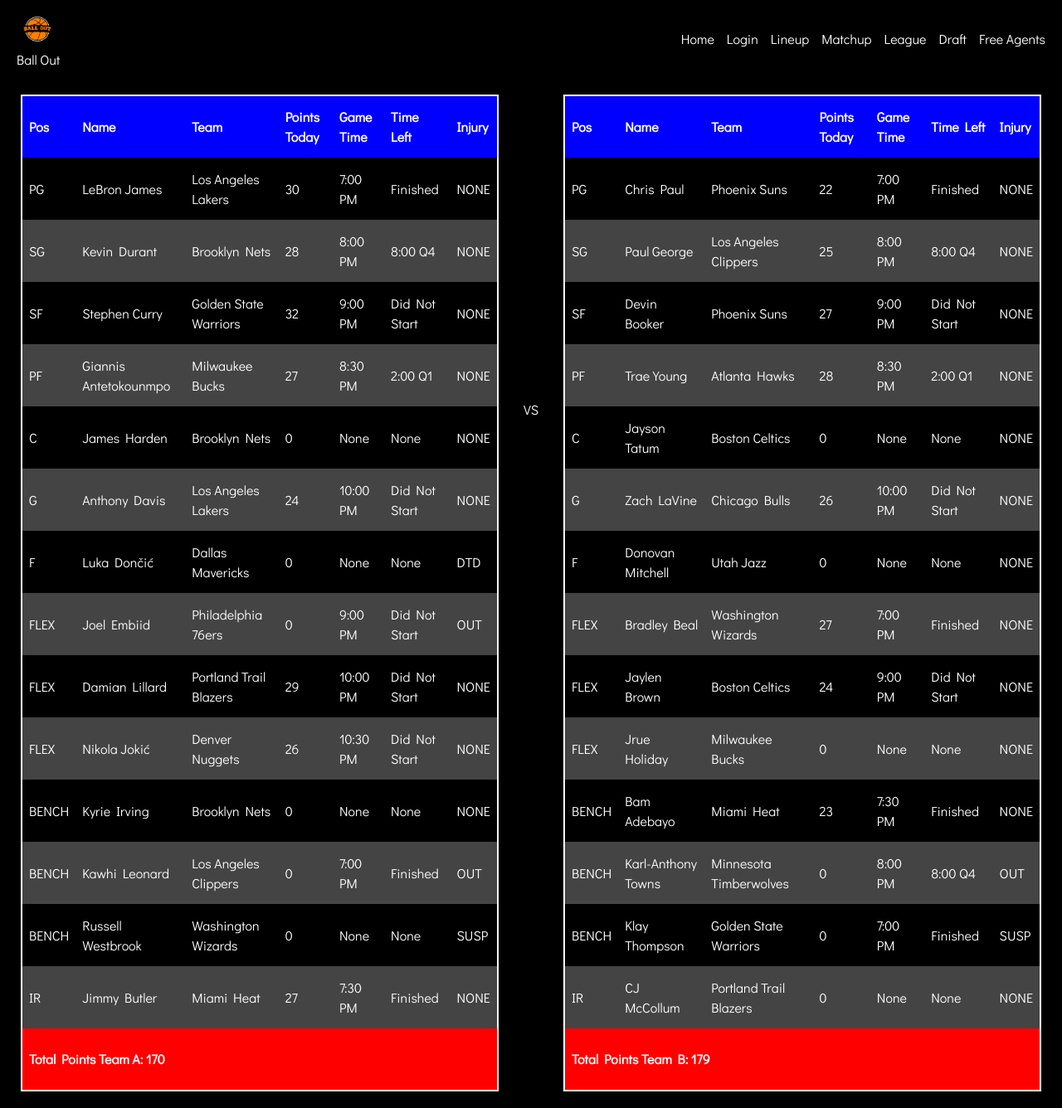
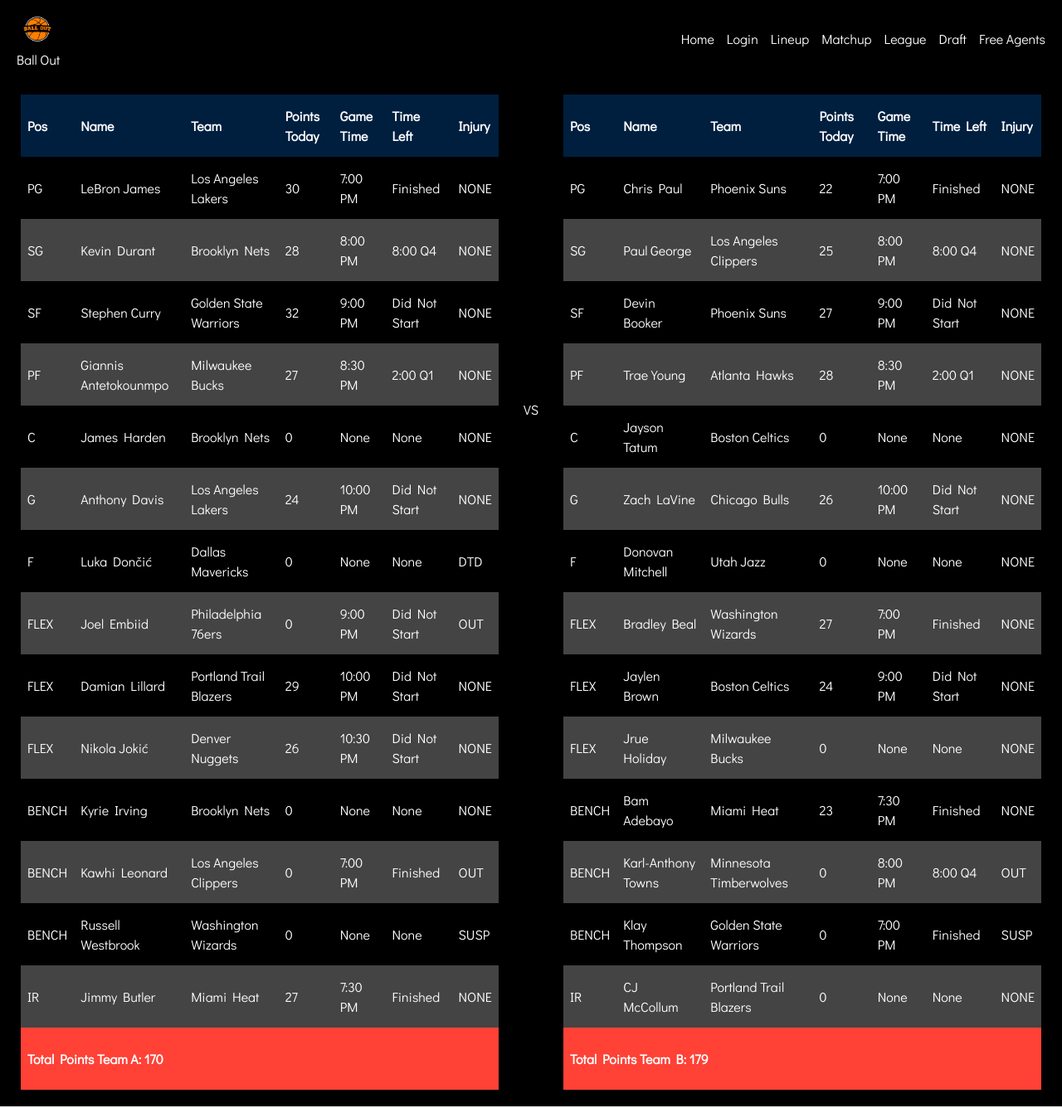
Before and after one commit to Shreyas-Pattabi/Ball-Out, a React (Vite) app in the folder frontend/: page /matchup in a window 1280 px wide. Shown: the whole page at 83% size. Built offline with nearby package versions, Linux system fonts and the light colour scheme; a web font is replaced by a local one.

Commit message:
Update Matchup.css

```diff
--- a/frontend/src/components/Matchup.css
+++ b/frontend/src/components/Matchup.css
@@ -9,7 +9,6 @@
     border-collapse: collapse;
     margin: 20px;
     width: 45%;
-    border: 2px solid white;
 }
 
 .team-table th, .team-table td {
@@ -18,7 +17,7 @@
 }
 
 .team-table th {
-    background-color: blue;
+    background-color: #001f3f;
     color: white;
 }
 
@@ -35,7 +34,7 @@
 }
 
 .team-table tfoot td {
-    background-color: red;
+    background-color: #FF4136;
     color: white;
     font-weight: bold;
 }
```
